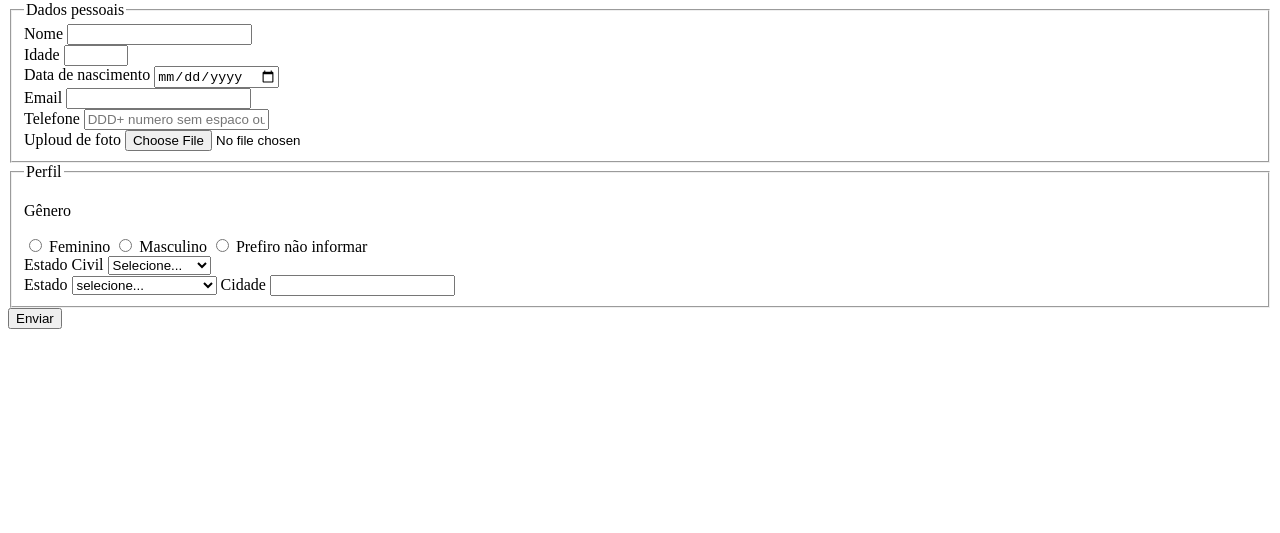
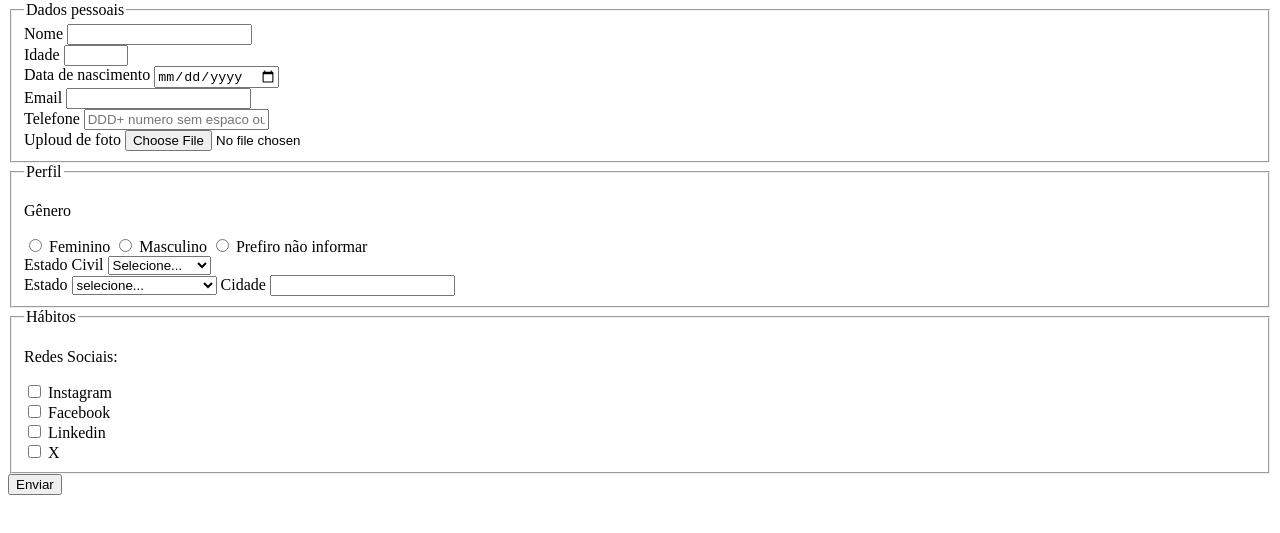
Before and after one commit to Gabrielpmedina07/projeto-formulario, a plain HTML site: page index.html in a window 1280 px wide. Shown: the part 79-612 px from the top of the page. Drawn offline with Linux system fonts and the light colour scheme.

Commit message:
adiciona uma sessao de rede socais

```diff
--- a/index.html
+++ b/index.html
@@ -99,6 +99,24 @@
 
             </fieldset>
 
+            <fieldset>
+                   <!-- HABITOS-->
+                <legend>Hábitos</legend>
+                <p>Redes Sociais:</p>
+                <input type="checkbox" name="social">
+                <label for="social">Instagram</label>
+                <br>
+                <input type="checkbox" name="social">
+                <label for="social">Facebook</label>
+                <br>
+                <input type="checkbox" name="social">
+                <label for="social">Linkedin</label>
+                <br>
+                <input type="checkbox" name="Social">
+                <label for="Social">X</label>
+
+            </fieldset>
+
             <button type="submit">Enviar</button>
         </form>
 
```
